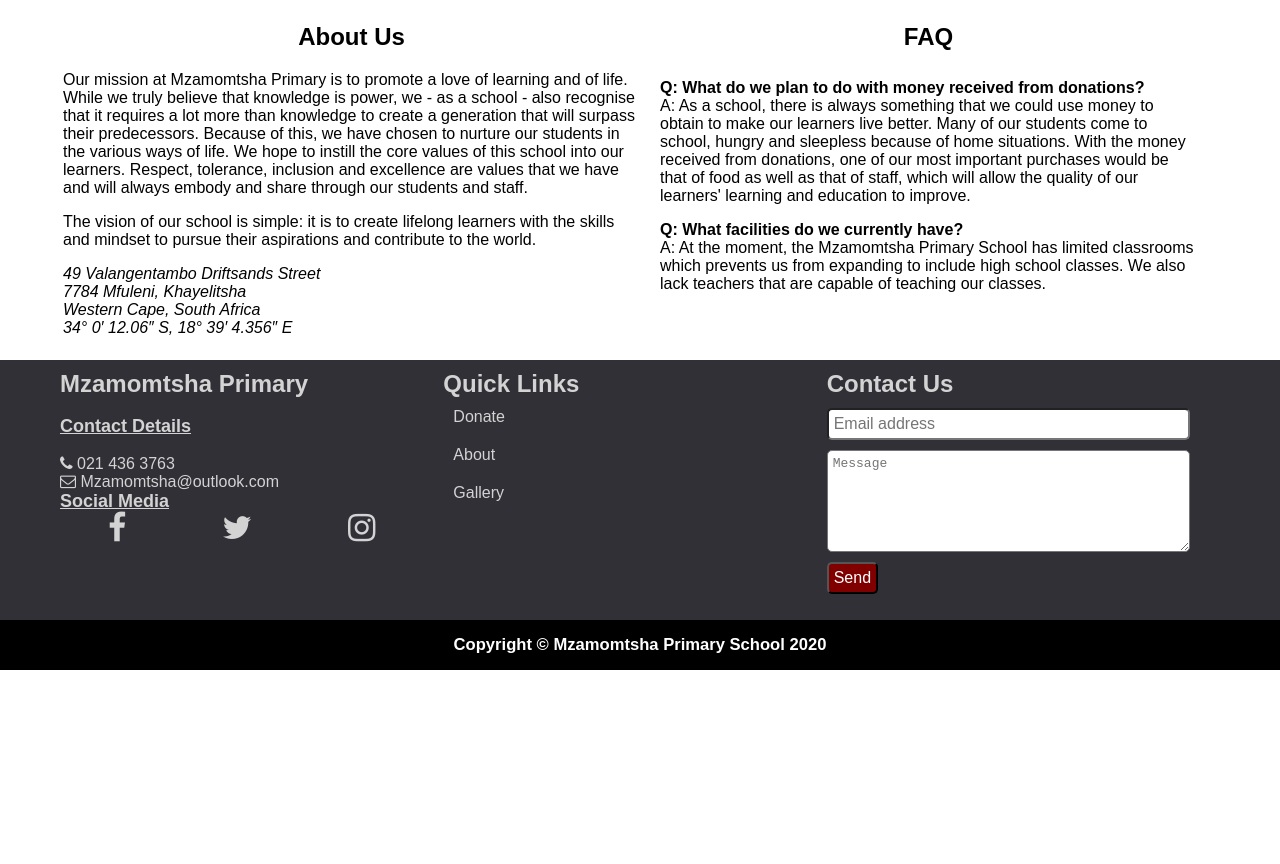
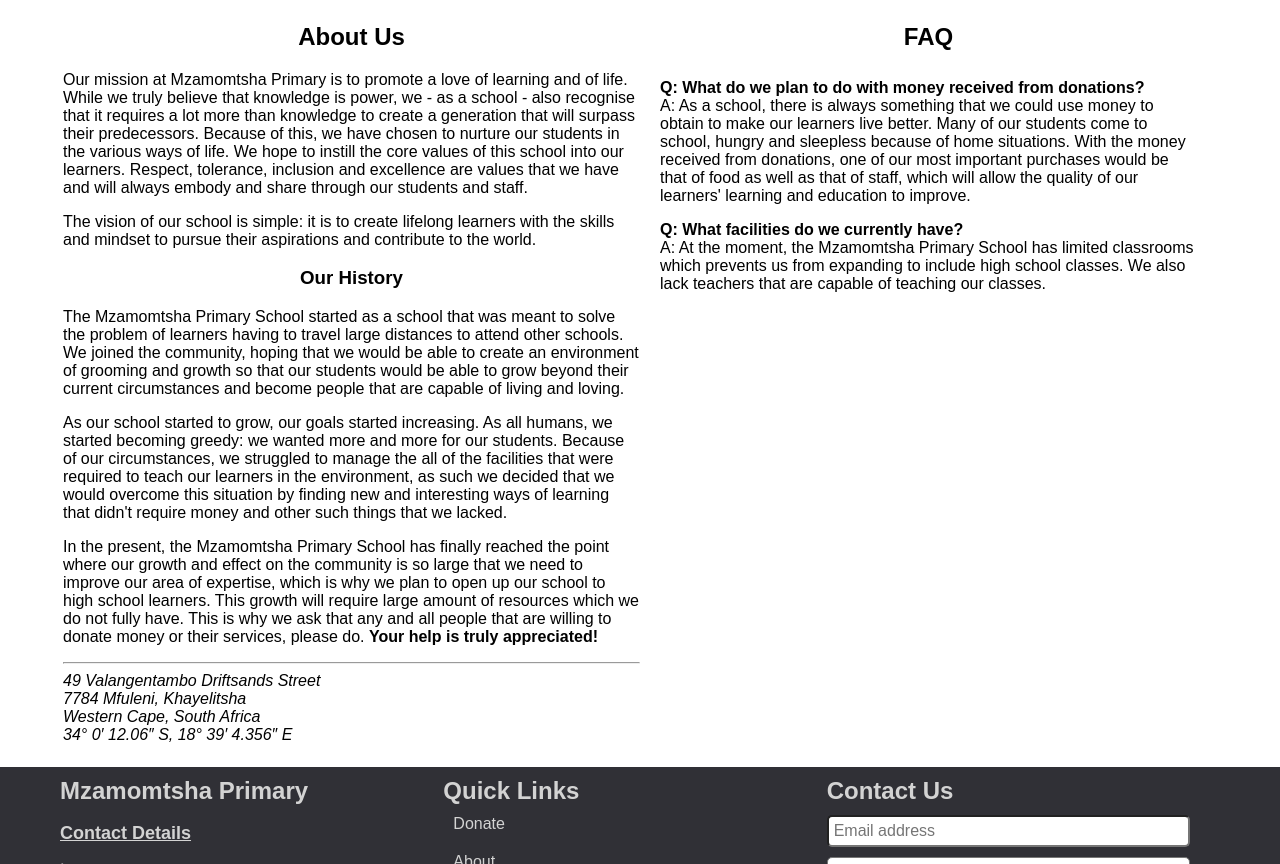
Before and after one commit to ShaqBumz/mzamomtsha-v2, a plain HTML site: page about.html in a window 1280 px wide. Shown: the part 411-1275 px from the top of the page. Before the commit the page ends 1081 px from the top, so only its background shows below. Drawn offline with Linux system fonts and the light colour scheme.

Commit message:
More history information

```diff
--- a/about.html
+++ b/about.html
@@ -39,6 +39,27 @@
                          mindset to pursue their aspirations and contribute to the world.
                     </p>
 
+                    <h3 class="content-title">Our History</h3>
+                    <p>
+                         The Mzamomtsha Primary School started as a school that was meant to solve the problem of
+                         learners having to travel large distances to attend other schools. We joined the community,
+                         hoping that we would be able to create an environment of grooming and growth so that our
+                         students would be able to grow beyond their current circumstances and become people that are
+                         capable of living and loving.
+                    </p>
+                    <p>
+                         As our school started to grow, our goals started increasing. As all humans, we started becoming
+                         greedy: we wanted more and more for our students. Because of our circumstances, we struggled to
+                         manage the all of the facilities that were required to teach our learners in the environment,
+                         as such we decided that we would overcome this situation by finding new and interesting ways of
+                         learning that didn't require money and other such things that we lacked.
+                    </p>
+                    <p>
+                         In the present, the Mzamomtsha Primary School has finally reached the point where our growth and effect on the community is so large that we need to improve our area of expertise, which is why we plan to open up our school to high school learners. This growth will require large amount of resources which we do not fully have. This is why we ask that any and all people that are willing to donate money or their services, please do. <b>Your help is truly appreciated!</b>
+                    </p>
+
+                    <hr />
+
                     <address>
                          49 Valangentambo Driftsands Street<br>
                          7784 Mfuleni, Khayelitsha<br>
@@ -60,7 +81,9 @@
                     </div>
                     <div class="faq-item">
                          <p class="question">Q: What facilities do we currently have?</p>
-                         <p class="answer">A: At the moment, the Mzamomtsha Primary School has limited classrooms which prevents us from expanding to include high school classes. We also lack teachers that are capable of teaching our classes.</p>
+                         <p class="answer">A: At the moment, the Mzamomtsha Primary School has limited classrooms which
+                              prevents us from expanding to include high school classes. We also lack teachers that are
+                              capable of teaching our classes.</p>
                     </div>
                </div>
           </div>
```
